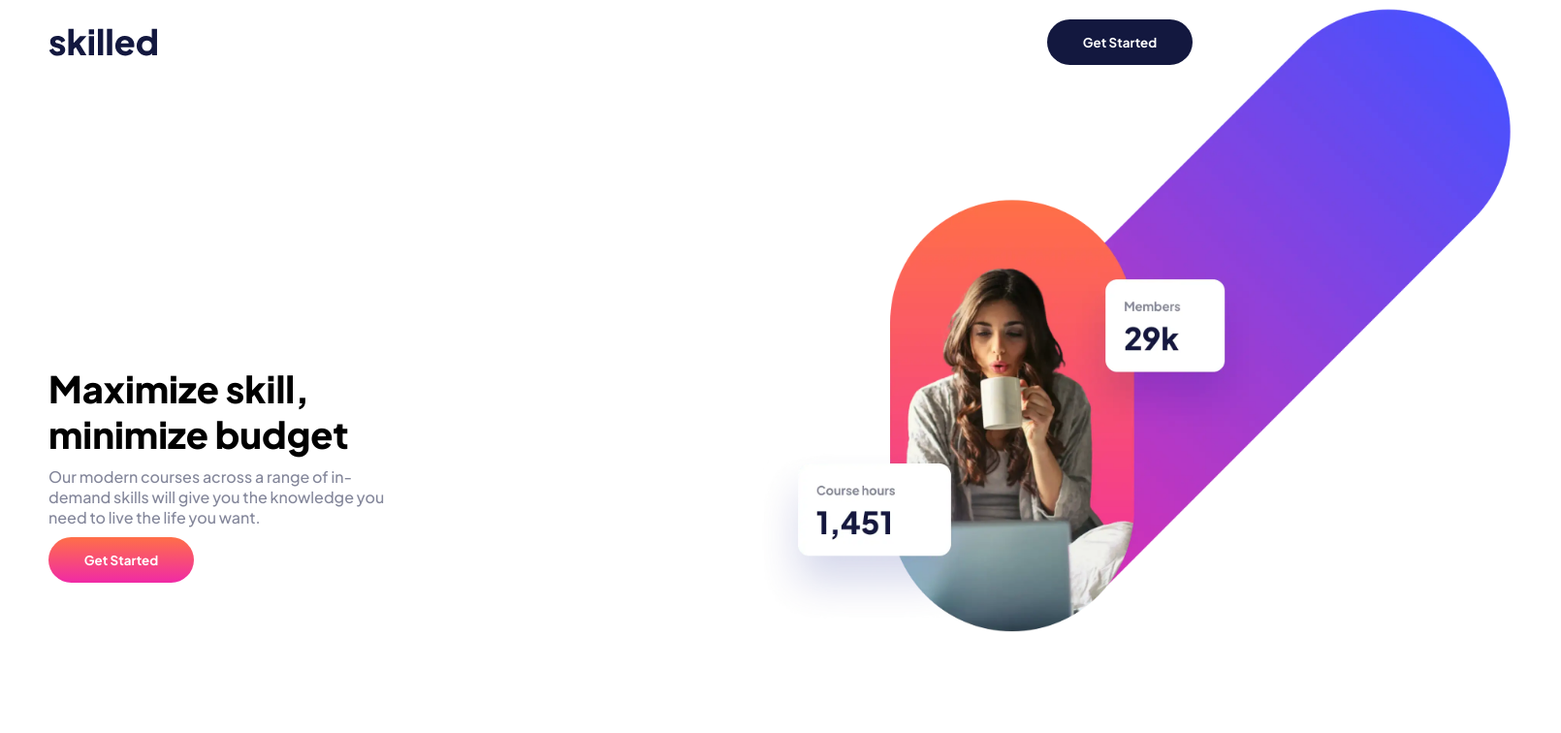
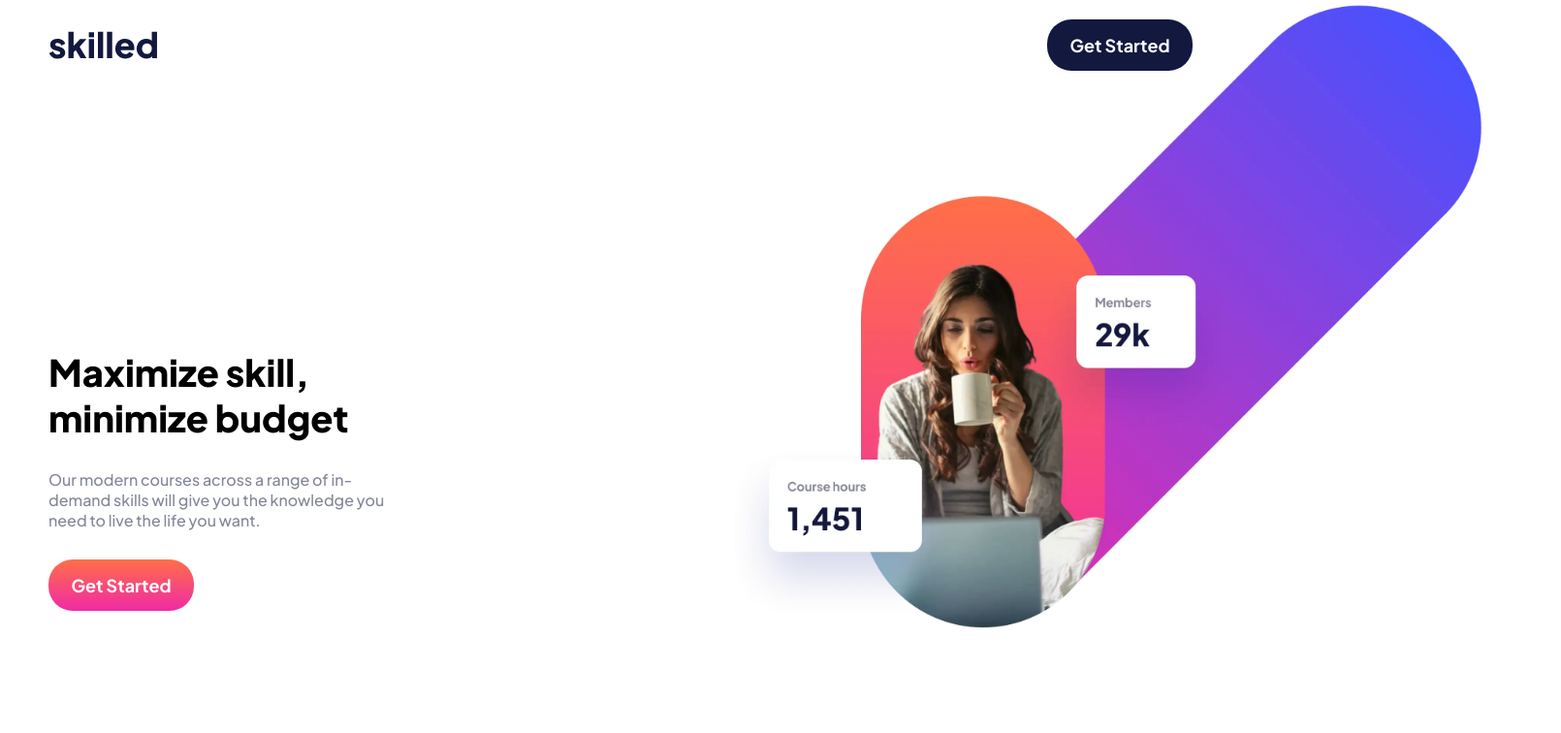
Before and after one commit to renanrdsouza/skilled-elearning-landing-page, a website: page index.html in a window 1280 px wide. Shown: the top 756 px of the page at 97% size, 1610 px wide, since content can reach past the window. Drawn offline with Linux system fonts and the light colour scheme.

Commit message:
Fourth commit.

```diff
--- a/index.html
+++ b/index.html
@@ -40,8 +40,8 @@
 
       <div class="main-image">
         <picture>
-          <source media="(max-width: 700px)" srcset="sass/assets/image-hero-mobile@2x.webp">
-          <source media="(max-width: 1040px)" srcset="sass/assets/image-hero-tablet@2x.webp">
+          <source media="(max-width: 700px)" srcset="sass/assets/image-hero-mobile@2x.webp" class="mobile-image">
+          <source media="(max-width: 1040px)" srcset="sass/assets/image-hero-tablet@2x.webp" class="tablet-image">
           <img src="sass/assets/image-hero-desktop@2x.webp" alt="">
         </picture>
       </div>
--- a/sass/pages/index.scss
+++ b/sass/pages/index.scss
@@ -33,6 +33,7 @@ body {
 
       .header-button {
         font-weight: 700;
+        font-size: 18px;
         width: 150px;
         border: none;
         border-radius: 25px;
@@ -64,11 +65,12 @@ body {
         display: flex;
         flex-direction: column;
         justify-content: start;
-        gap: 10px 0px;
+        min-width: 375px;
+        gap: 30px 0px;
         padding: 10px;
 
         h1 {
-          font-size: 38px;
+          font-size: 44px;
           font-weight: 900;
         }
 
@@ -78,6 +80,7 @@ body {
 
         .title-button {
           font-weight: 700;
+          font-size: 18px;
           width: 150px;
           border: none;
           border-radius: 25px;
@@ -104,16 +107,21 @@ body {
 
         .main-title {
           justify-content: center;
+          min-width: 350px;
+
+          h1 {
+            font-size: 38px;
+          }
         }
 
         .main-image {
-          transform: translate(120px);
+          transform: translate(160px, -50px) scale(1.2);
         }
       }
 
       @media screen and (min-width: 1040px) {
-        img {
-          transform: translate(250px, -160px);
+        .main-image {
+          transform: translate(340px, -170px) scale(1);
         }
       }
     }
@@ -206,6 +214,7 @@ body {
 
     .footer-button {
       font-weight: 700;
+      font-size: 18px;
       width: 150px;
       border: none;
       border-radius: 25px;
```
Also changed, not shown: css/style.css, 1 other file.
